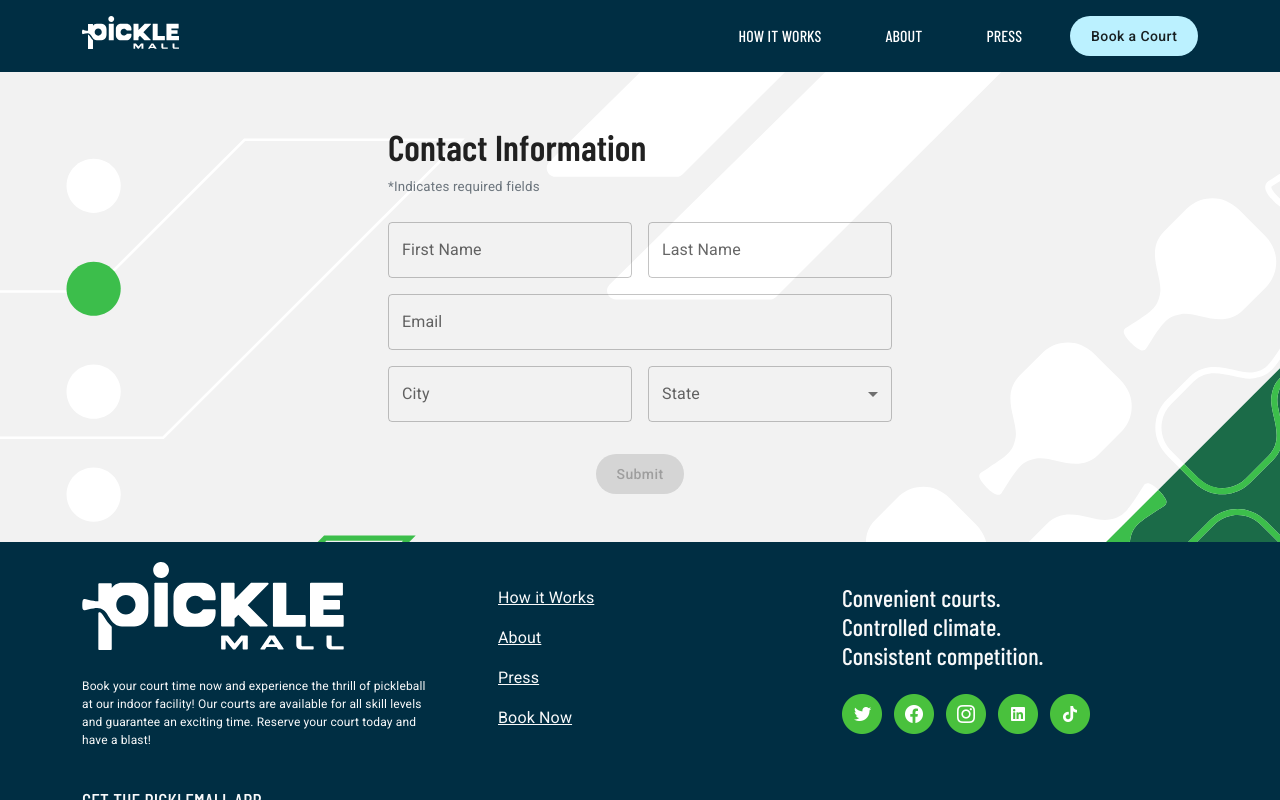
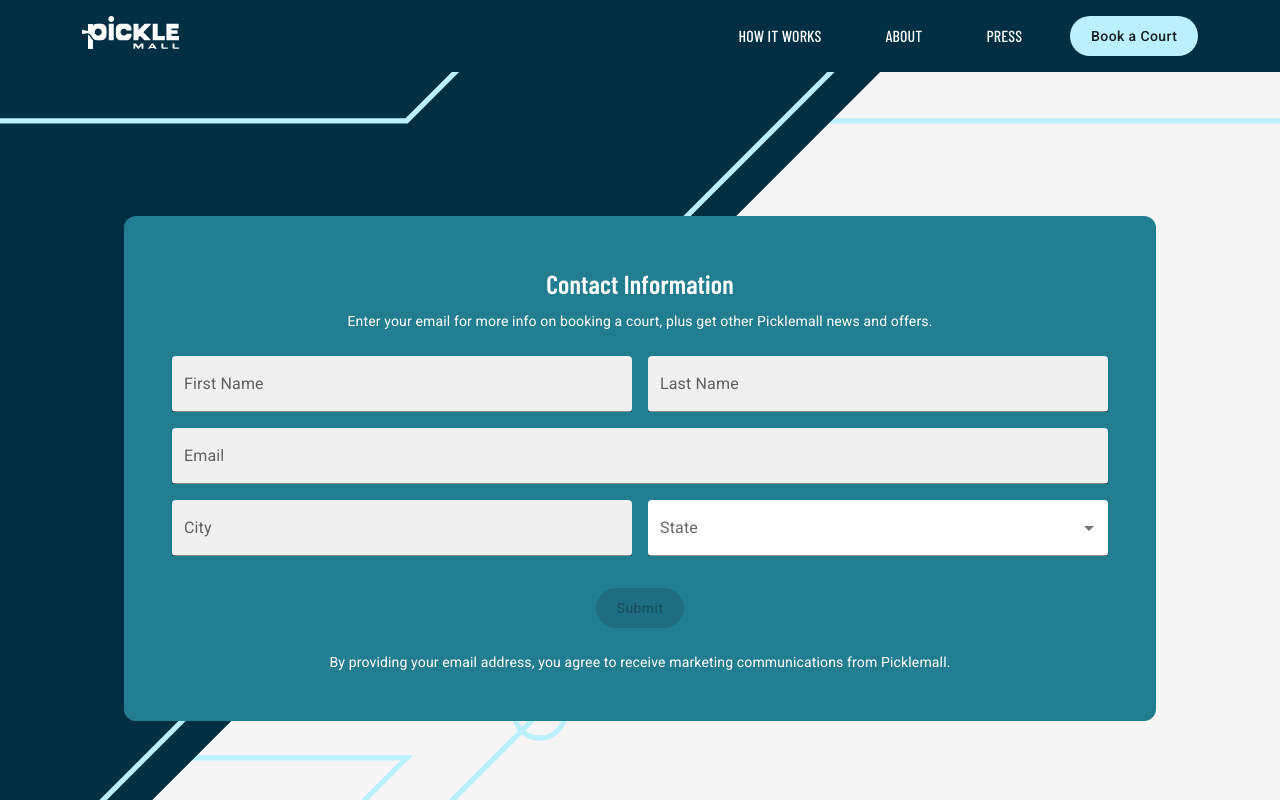
Before and after one commit to petermking18/PickleMall, a React (Create React App) app: page /contact in a window 1280 px wide. Shown: the top 800 px of the page. Built offline with nearby package versions, Linux system fonts and the light colour scheme.

Commit message:
Updated contact form page

```diff
--- a/src/App.js
+++ b/src/App.js
@@ -13,7 +13,7 @@ import Home from "./Pages/Home2/Home";
 import WhatToExpect from "./Pages/WhatToExpect/WhatToExpect";
 import Locations from "./Pages/Locations/Locations";
 import About from "./Pages/About2/About";
-import ContactForm from "./Pages/ContactForm/ContactForm";
+import ContactForm from "./Pages/ContactForm2/ContactForm";
 import PrivacyPolicy from "./Pages/PrivacyPolicy/PrivacyPolicy"
 import TOU from './Pages/TOU/TOU'
 import Press from './Pages/Press/Press'
--- /dev/null
+++ b/src/Pages/ContactForm2/ContactForm.jsx
@@ -0,0 +1,43 @@
+import React, { useState } from "react";
+import Card from "../../Components/Card/Card";
+import { ErrorOutline, CheckCircleOutline } from "@mui/icons-material";
+import {
+  Button,
+  CircularProgress,
+  TextField,
+  Select,
+  FormControl,
+  InputLabel,
+  MenuItem,
+} from "@mui/material";
+import Grid from "@mui/material/Unstable_Grid2";
+
+import validator from "validator";
+
+import States from "../../Helpers/US-States";
+
+import "./ContactForm.scss";
+
+import { collection, addDoc, Timestamp } from "firebase/firestore";
+import { db } from "../../Firebase";
+import ContactForm from "../../Components/ContactForm/ContactForm";
+
+const ViewStates = {
+  Landing: 0,
+  Form: 1,
+  Submitting: 2,
+  Submitted: 3,
+  SubmitError: 4,
+};
+
+export default function ContactForm2() {
+
+
+  return (
+      <div className={"contact-section px-md-5 py-md-5"}>
+        <div className={"container my-md-5 py-md-5 d-flex justify-content-center align-items-center"}>
+          <ContactForm/>
+        </div>
+      </div>
+  );
+}
--- /dev/null
+++ b/src/Pages/ContactForm2/ContactForm.scss
@@ -0,0 +1,13 @@
+@import "../../Global.scss";
+
+.contact-section {
+  background-image: none;
+  background-color: var(--bs-light-blue);
+
+  @include media-breakpoint-up(md) {
+    background-image: url("./Contact_background.svg");
+    background-repeat: no-repeat;
+    background-size: cover;
+    background-position: center;
+  }
+}
```
Also changed, not shown: src/Pages/ContactForm2/Contact_background.svg (added).
